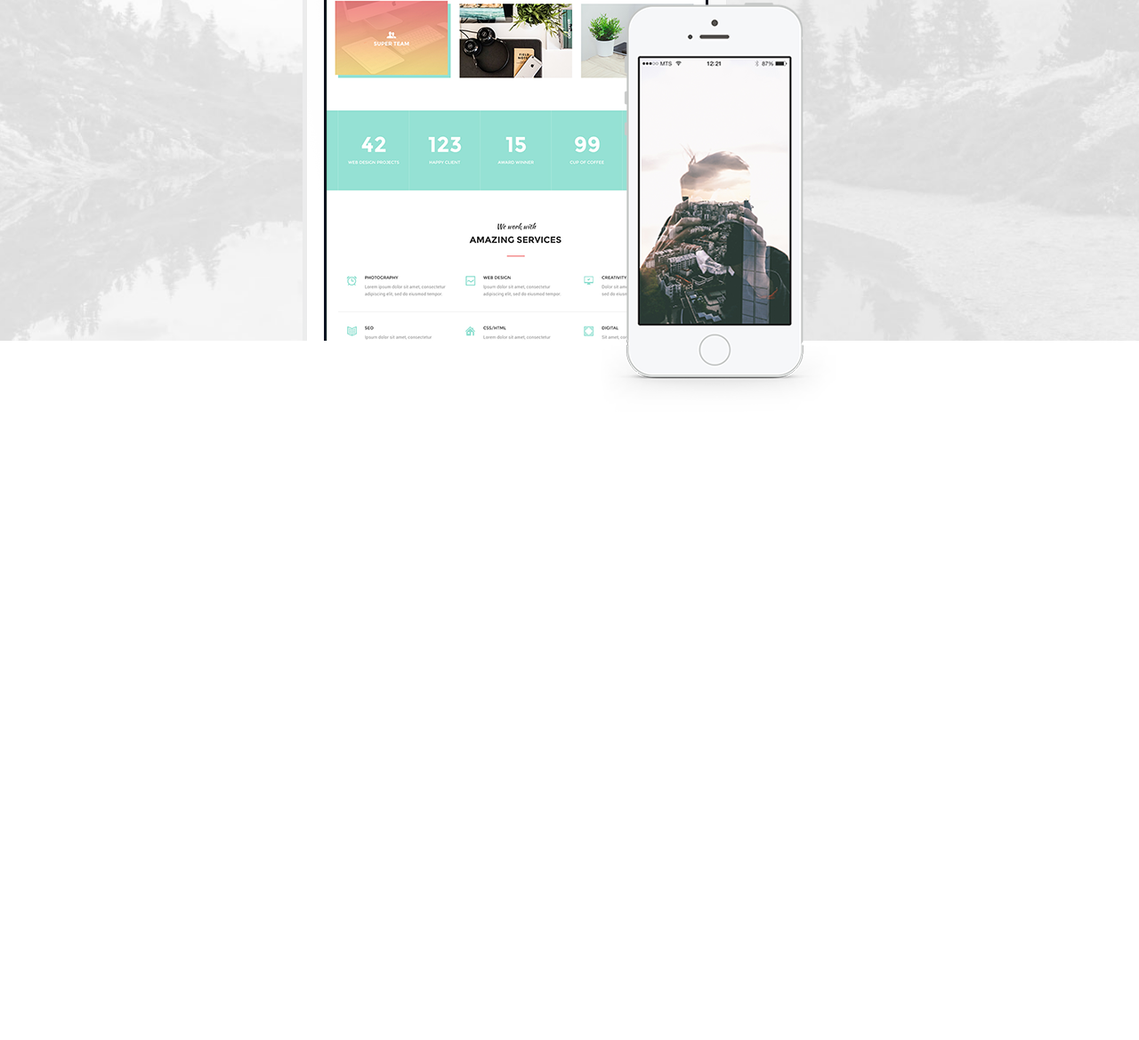
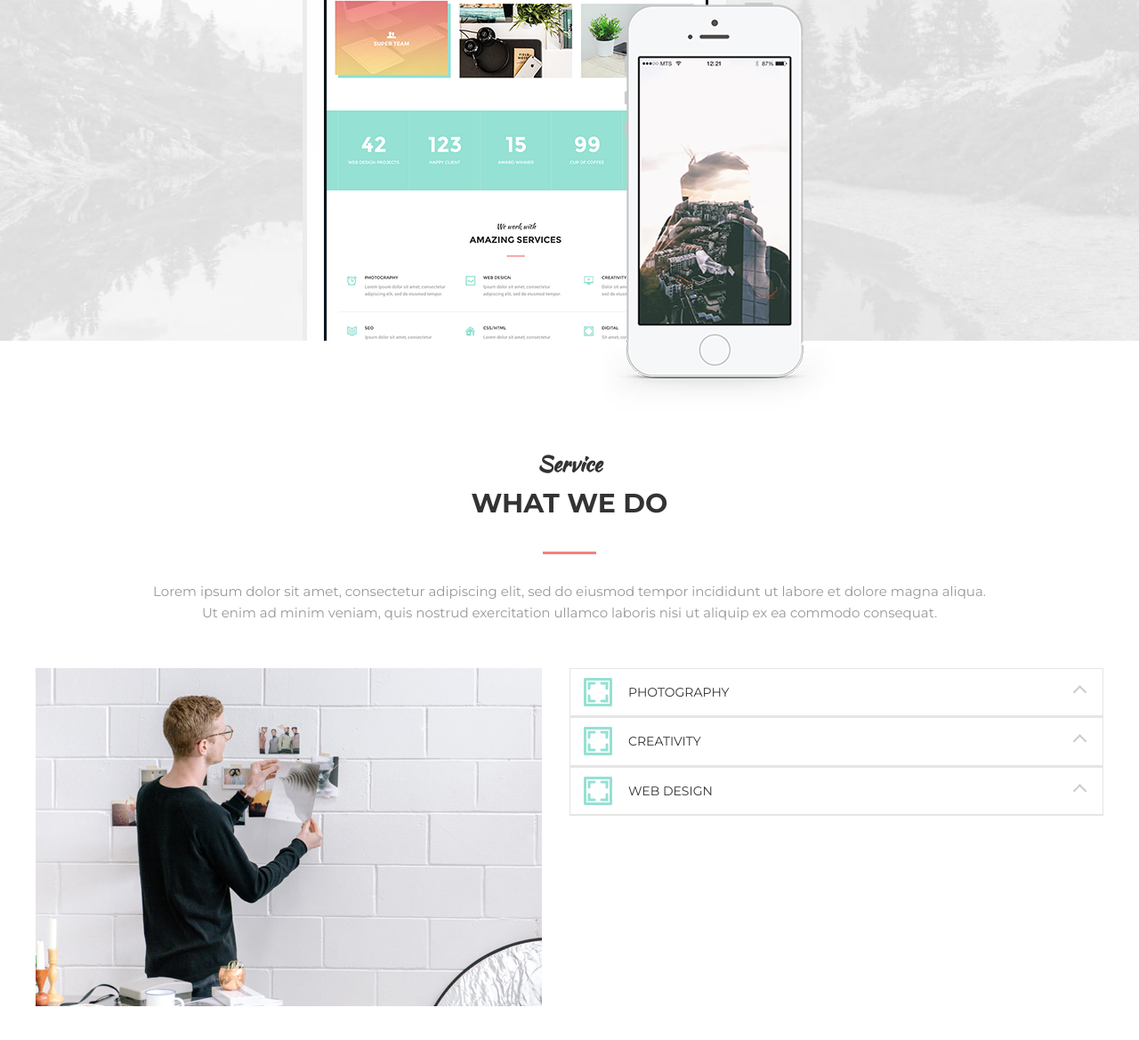
Before and after one commit to yep606/layout, a plain HTML site: page index.html in a window 1280 px wide. Shown: the part 2820-3989 px from the top of the page at 89% size. Before the commit the page ends 3283 px from the top, so only its background shows below. Drawn offline with Linux system fonts and the light colour scheme.

Commit message:
Next section

```diff
--- a/assets/css/style.css
+++ b/assets/css/style.css
@@ -268,6 +268,7 @@ background-color: #e5e5e5;
 
 .section--devices {
   padding-bottom: 0;
+  margin-bottom: 40px;
   background: url("../images/devices/back_devices.jpg")
   center no-repeat;
   background-size: cover;
@@ -489,6 +490,107 @@ display: flex;
 
 }
 
+/* We do */
+
+.wedo {
+
+  display: flex;
+
+}
+
+.wedo__item {
+
+  width: 50%;
+
+}
+
+/* Accordion */
+
+.accordion_item {
+
+  border: 1px solid #e5e5e5;
+
+}
+
+.accordion__header{
+
+padding: 15px 20px 15px 65px;
+position: relative;
+
+border-bottom: 1px solid #e5e5e5;
+
+}
+
+.accordion__header::after {
+
+  content: "";
+  display: block;
+  width: 11px;
+  height: 11px;
+  border-top: 2px solid #ccc;
+  border-right:  2px solid #ccc;
+
+  position: absolute;
+  top: 50%;
+  right: 20px;
+  z-index: 1;
+
+  transform: translateY(-50%)
+  rotate(-45deg);
+
+
+}
+
+.accordion__icon {
+
+  position: absolute;
+  top: 50%;
+  left: 15px;
+  z-index: 1;
+
+  transform: translateY(-50%);
+
+
+
+}
+
+.accordion__title {
+
+  font-size: 14px;
+  color: 333;
+  text-transform: uppercase;
+
+}
+
+.accordion__content {
+
+display: none;
+padding: 15px 20px;
+font-size: 15px;
+color: #999;
+font-style: italic;
+font-weight: 300;
+
+
+}
+
+
+
+
+
+
+
+
+
+
+
+
+
+
+
+
+
+
 @media (max-width: 1230px) {
   /* Intro */
   .intro__suptitle {
--- a/index.html
+++ b/index.html
@@ -5,9 +5,9 @@
   <meta charset="UTF-8">
   <meta name="viewport" content="width=device-width, initial-scale=1.0">
   <meta http-equiv="X-UA-Compatible" content="ie=edge">
-        <link rel="stylesheet" href="assets/css/style.css">
+  <link rel="stylesheet" href="assets/css/style.css">
   <link
-  href="https://fonts.googleapis.com/css?family=Kaushan+Script|Montserrat:400,700&display=swap&subset=cyrillic-ext"
+  href="https://fonts.googleapis.com/css?family=Kaushan+Script|Montserrat:300i,400,700&display=swap&subset=cyrillic-ext"
   rel="stylesheet">
 
   <title>Document</title>
@@ -219,6 +219,83 @@
 
     </section>
 
-  </body>
+    <!-- Devices -->
 
-  </html>
+    <section class="section">
+      <div class="container">
+        <div class="section__header">
+          <h3 class="section__suptitle">Service</h3>
+          <h2 class="section__title">What we do</h2>
+          <div class="section__text">
+            <p>Lorem ipsum dolor sit amet, consectetur adipiscing elit,
+              sed do eiusmod tempor incididunt ut labore et dolore magna aliqua.
+              Ut enim ad minim veniam, quis nostrud exercitation ullamco laboris
+              nisi ut aliquip ex ea commodo consequat. </p>
+            </div>
+          </div>
+
+          <div class="wedo">
+
+            <div class="wedo__item">
+              <img src="assets/images/wedo/wedo.png" alt="">
+            </div>
+
+
+
+            <div class="wedo__item">
+
+              <div class="accordion">
+                <div class="accordion_item">
+                  <div class="accordion__header">
+                    <img class="accordion__icon"src="assets/images/icons/digital.png" alt="">
+                    <div class="accordion__title"> Photography</div>
+                  </div>
+                  <div class="accordion__content">
+                    <p>
+                    Lorem ipsum dolor sit amet, consectetur adipiscing elit, sed do eiusmod tempor incididunt
+                    ut labore et dolore magna aliqua. Ut enim ad minim veniam, quis nostrud exercitation ullamco
+                    laboris nisi ut aliquip ex ea commodo consequat. Duis aute irure dolor in reprehenderit in voluptate
+                    velit esse cillum dolore eu fugiat nulla pariatur. Excepteur sint occaecat cupidatat non proident,
+                    sunt in culpa qui officia deserunt mollit anim.
+                  </p>
+                  </div>
+                </div>
+
+                <div class="accordion_item">
+                  <div class="accordion__header">
+                    <img class="accordion__icon"src="assets/images/icons/digital.png" alt="">
+                    <div class="accordion__title">
+                      Creativity
+                    </div>
+                  </div>
+                  <div class="accordion__content">
+                    <p></p>
+                  </div>
+                </div>
+
+                <div class="accordion_item">
+                  <div class="accordion__header">
+                    <img class="accordion__icon"src="assets/images/icons/digital.png" alt="">
+                    <div class="accordion__title">
+                      Web Design
+                    </div>
+                  </div>
+                  <div class="accordion__content">
+                    <p></p>
+                  </div>
+                </div>
+
+              </div> <!-- accordion -->
+
+            </div> <!-- .wedo_item right -->
+
+          </div> <!-- .wedo -->
+
+        </div>
+
+      </section>
+
+
+    </body>
+
+    </html>
```
Also changed, not shown: assets/images/wedo/wedo.png (added).
